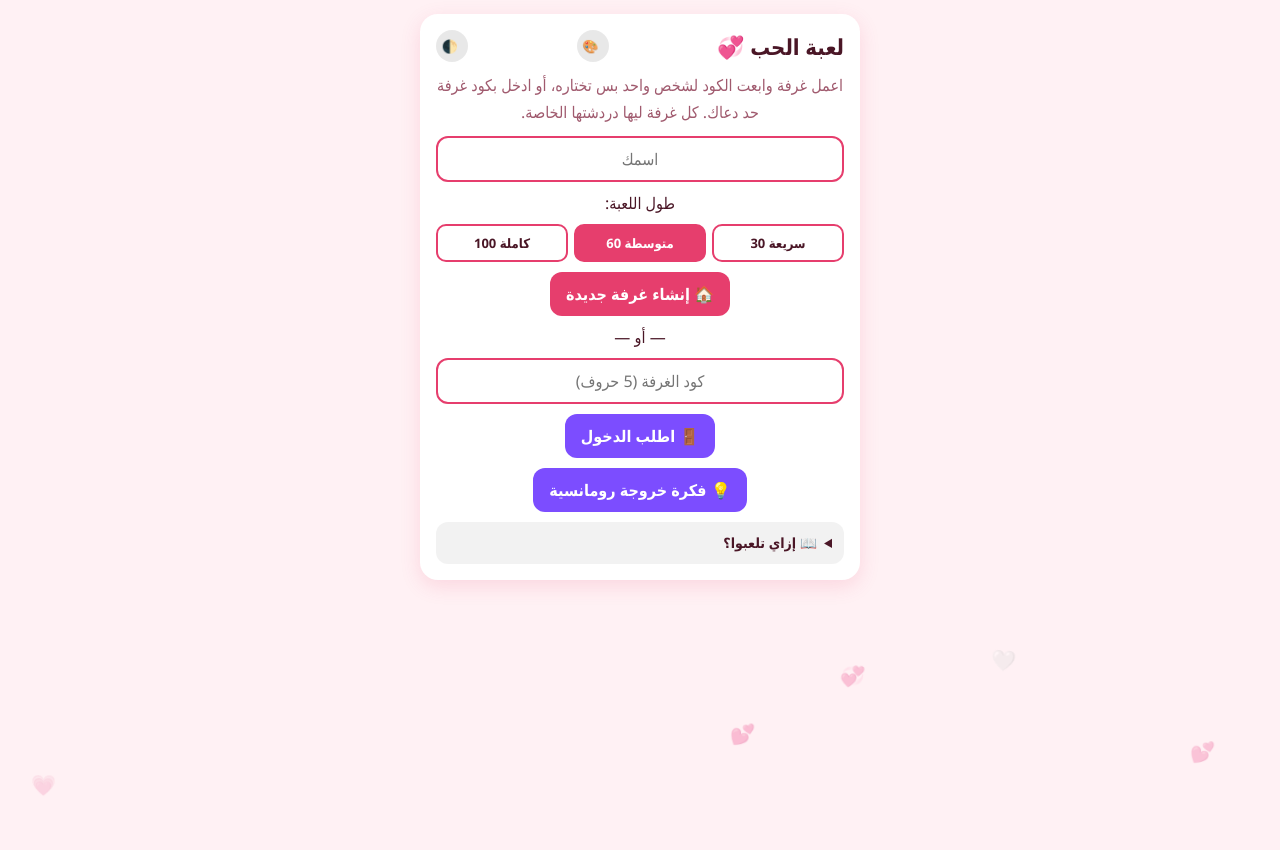
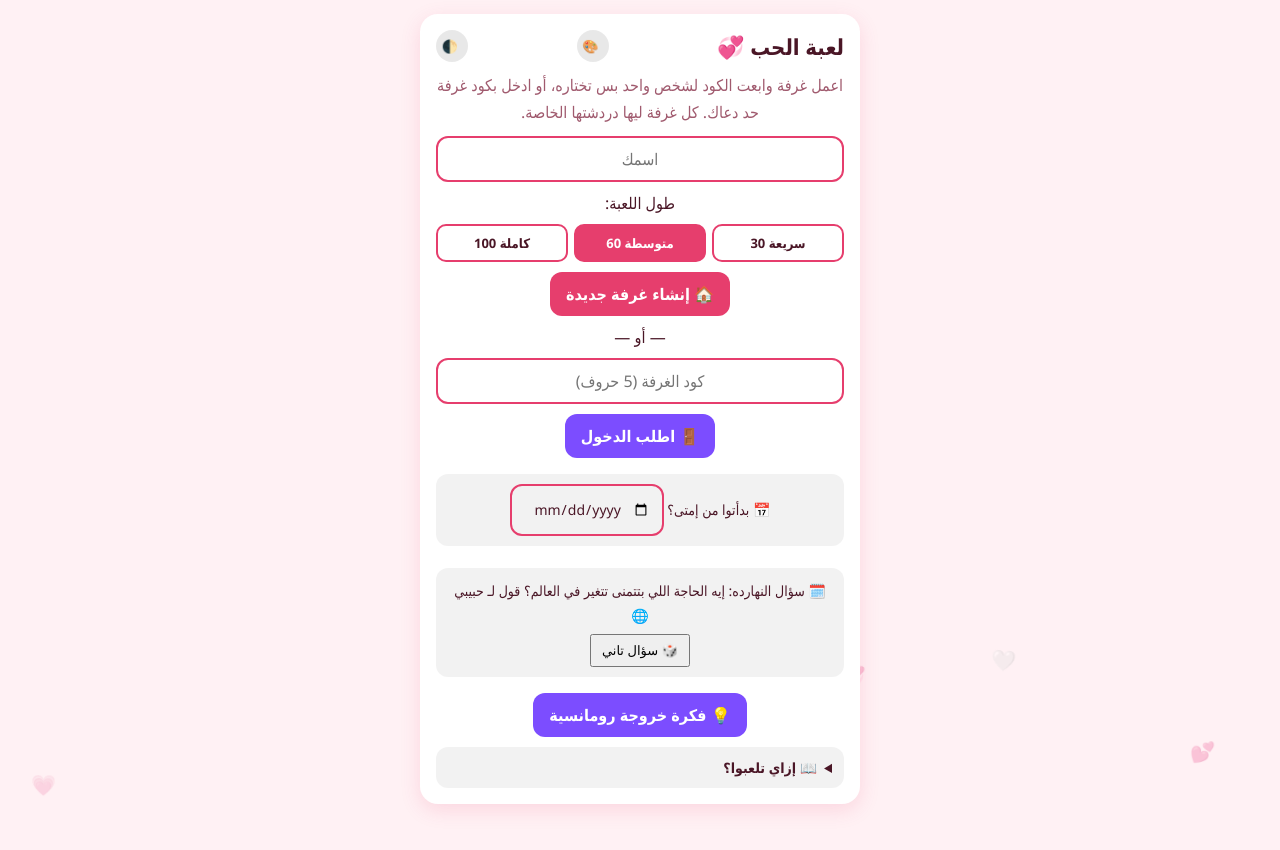
Before and after one commit to mohamedelsayed16399-bit/Love-game, a plain HTML site: page index.html in a window 1280 px wide. Before the commit the page ends 800 px from the top, so only its background shows below. Drawn offline with Linux system fonts and the light colour scheme.

Commit message:
Update index.html

```diff
--- a/index.html
+++ b/index.html
@@ -48,7 +48,7 @@ button.b:disabled{opacity:.45}
 .pl .ln{font-size:14px}.pl .ln span{color:var(--muted)}
 .ti{display:inline-block;background:rgba(127,127,127,.15);border-radius:14px;padding:2px 10px;margin:2px;font-size:13px;font-weight:700}
 .big{font-size:42px}
-.ach{display:inline-block;background:rgba(127,127,127,.12);border-radius:12px;padding:6px 10px;margin:3px;font-size:13px}.ach.off{opacity:.35;filter:grayscale(1)}.spk{width:100%;display:flex;align-items:flex-end;gap:4px;height:70px;margin:8px 0}.spk b{flex:1 1 0;min-width:10px;display:block;background:linear-gradient(#e63e6d,#ff8fab);border-radius:4px 4px 0 0;min-height:4px}.fav{width:100%;text-align:start;font-size:14px;line-height:1.7;background:rgba(127,127,127,.1);border-radius:10px;padding:8px}
+.dd{width:100%;background:rgba(127,127,127,.1);border-radius:12px;padding:10px;margin:6px 0;font-size:14px;line-height:1.8;text-align:center}.dd b{color:var(--accent);font-size:20px}.ach{display:inline-block;background:rgba(127,127,127,.12);border-radius:12px;padding:6px 10px;margin:3px;font-size:13px}.ach.off{opacity:.35;filter:grayscale(1)}.spk{width:100%;display:flex;align-items:flex-end;gap:4px;height:70px;margin:8px 0}.spk b{flex:1 1 0;min-width:10px;display:block;background:linear-gradient(#e63e6d,#ff8fab);border-radius:4px 4px 0 0;min-height:4px}.fav{width:100%;text-align:start;font-size:14px;line-height:1.7;background:rgba(127,127,127,.1);border-radius:10px;padding:8px}
 .seg{display:flex;gap:6px;width:100%}.seg button{flex:1;font:inherit;font-weight:700;padding:8px 4px;border-radius:10px;border:2px solid var(--accent);background:transparent;color:var(--text);cursor:pointer;font-size:13px}.seg button.on{background:var(--accent);color:#fff}
 .err{color:var(--accent);font-weight:700}
 .rooms{width:100%;display:flex;flex-direction:column;gap:6px}
@@ -281,6 +281,8 @@ function renderHome(m){
  const q=new URLSearchParams(location.search).get("r");if(q&&!ci.value)ci.value=q.toUpperCase();
  mk(m,"🚪 اطلب الدخول","alt",()=>askJoin($("jc").value));
  {const hh=hist();if(hh.length)mk(m,"📔 ألبومنا ("+hh.length+" لعبة)","gold",()=>{view="album";render()})}
+ {const dq=dv(m,"dd","");const dd=ls.get("lg_anniv");const paintA=()=>{const v=ls.get("lg_anniv");dq.innerHTML="";if(v){const n=Math.floor((Date.now()-new Date(v+"T00:00:00").getTime())/864e5);const b=document.createElement("b");b.textContent=n>=0?n:0;dq.appendChild(b);dq.appendChild(document.createTextNode(" يوم مع بعض 💞 "));const x=document.createElement("button");x.className="util";x.textContent="تغيير";x.onclick=()=>{ls.set("lg_anniv","");paintA()};dq.appendChild(x)}else{dq.appendChild(document.createTextNode("📅 بدأتوا من إمتى؟ "));const di=document.createElement("input");di.type="date";di.style.width="auto";di.onchange=()=>{if(di.value){ls.set("lg_anniv",di.value);paintA()}};dq.appendChild(di)}};paintA()}
+ {const ALLQ=[].concat(OQ,RQ);const day=Math.floor(Date.now()/864e5);const clean=t=>t.replace(/\s*يا \{o\}/g,"").replace(/\{o\}/g,"حبيبي");const w=dv(m,"dd","");const dl=document.createElement("div");dl.textContent="🗓️ سؤال النهارده: "+clean(ALLQ[(day*7)%ALLQ.length]);w.appendChild(dl);const rb=document.createElement("button");rb.className="util";rb.textContent="🎲 سؤال تاني";rb.style.marginTop="6px";rb.onclick=()=>{dl.textContent="🎲 "+clean(ALLQ[Math.floor(Math.random()*ALLQ.length)])};w.appendChild(rb)}
  {const di=dv(m,"fav","");di.style.display="none";mk(m,"💡 فكرة خروجة رومانسية","alt",()=>{di.style.display="block";let n;do{n=Math.floor(Math.random()*DATEIDEAS.length)}while(n===window.__di&&DATEIDEAS.length>1);window.__di=n;di.textContent="💡 "+DATEIDEAS[n]})}
  const dt=document.createElement("details");const sm=document.createElement("summary");sm.textContent="📖 إزاي تلعبوا؟";dt.appendChild(sm);
  ["0) 💌 كل 10 جولات فيه رسالة سرية: كل واحد يكتب للتاني وبتتكشف مع بعض.","1) واحد يعمل غرفة ويبعت الكود لشريكه بس، والتاني يطلب الدخول والمضيف يقبل.","2) كل واحد يجاوب عن نفسه الأول، وبعدين بتتناوبوا على التخمين والأسئلة والتحديات.","3) كل 10 جولات تقريباً فيه جولة تزامن 🎯: اختاروا نفس الرقم.","4) كروت ⚡ الدبل بتضاعف نقاطك في دورك، وكروت ⏭ التخطي ليكم الاتنين.","5) في الآخر: تحليل شخصية ونسبة تفاهم وكارت نتيجة تشاركوه."].forEach(t=>{const p=document.createElement("div");p.textContent=t;dt.appendChild(p)});m.appendChild(dt);
```
